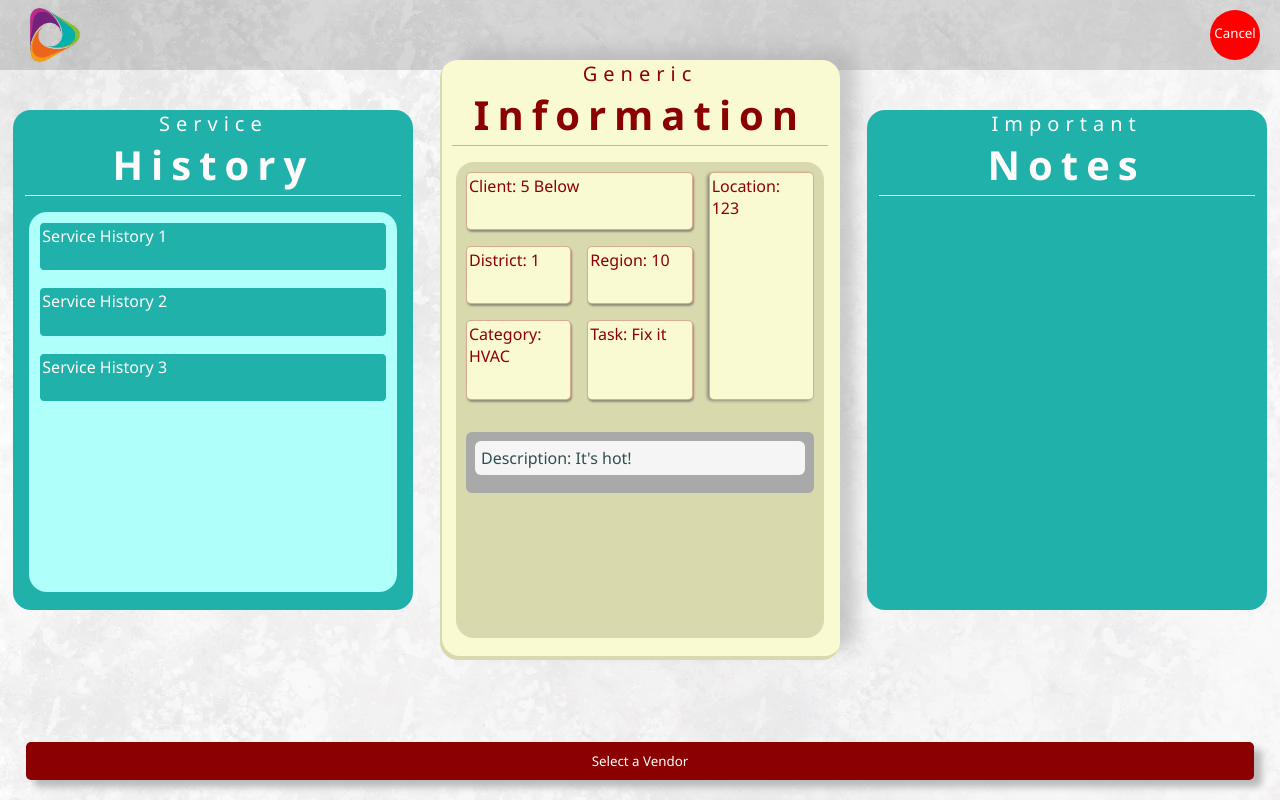
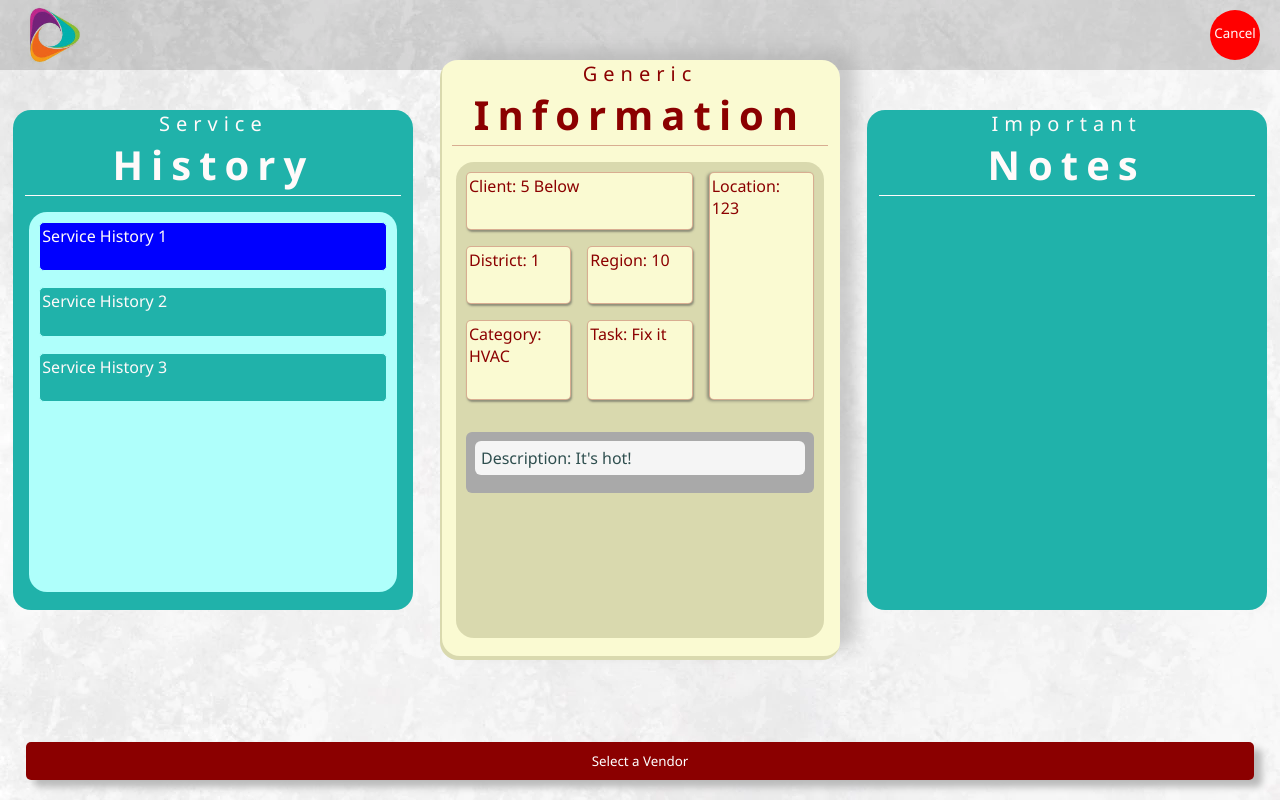
Before and after one commit to BigMoneyKirk/DispatchDashboard, an Angular app: page / in a window 1280 px wide. In both pictures the pointer is over the item "Service History 1". Built offline with nearby package versions, Linux system fonts and the light colour scheme.

Commit message:
Hover on Service History makes its background blue

```diff
--- a/src/app/components/home-service-history-card/home-service-history-card.component.scss
+++ b/src/app/components/home-service-history-card/home-service-history-card.component.scss
@@ -23,3 +23,8 @@ $lighter-seagreen: rgb(175, 255, 251);
     // box-shadow: 1px 2px 2px $box-shadow-gray;
     background: lightseagreen;
 }
+
+.service-history-content-container ol li:hover {
+    background: blue;
+    cursor: pointer;
+}
```
